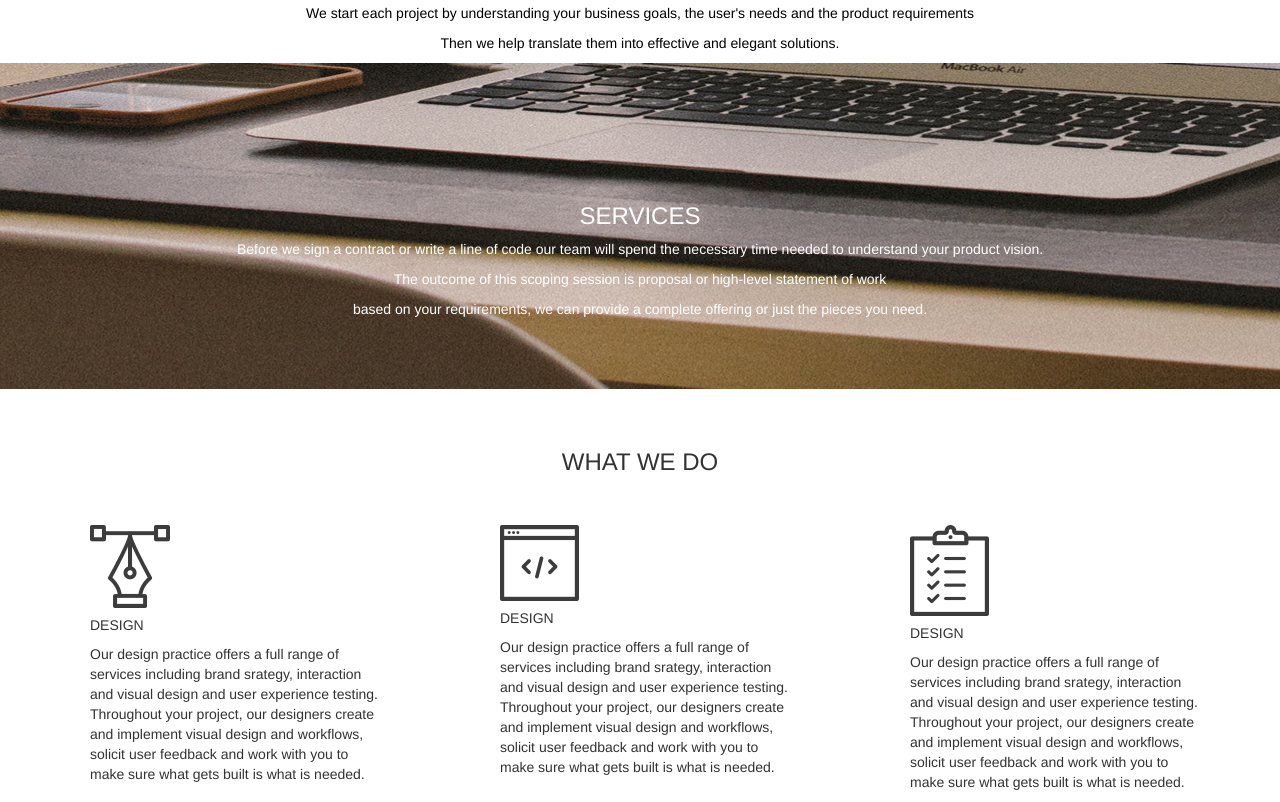
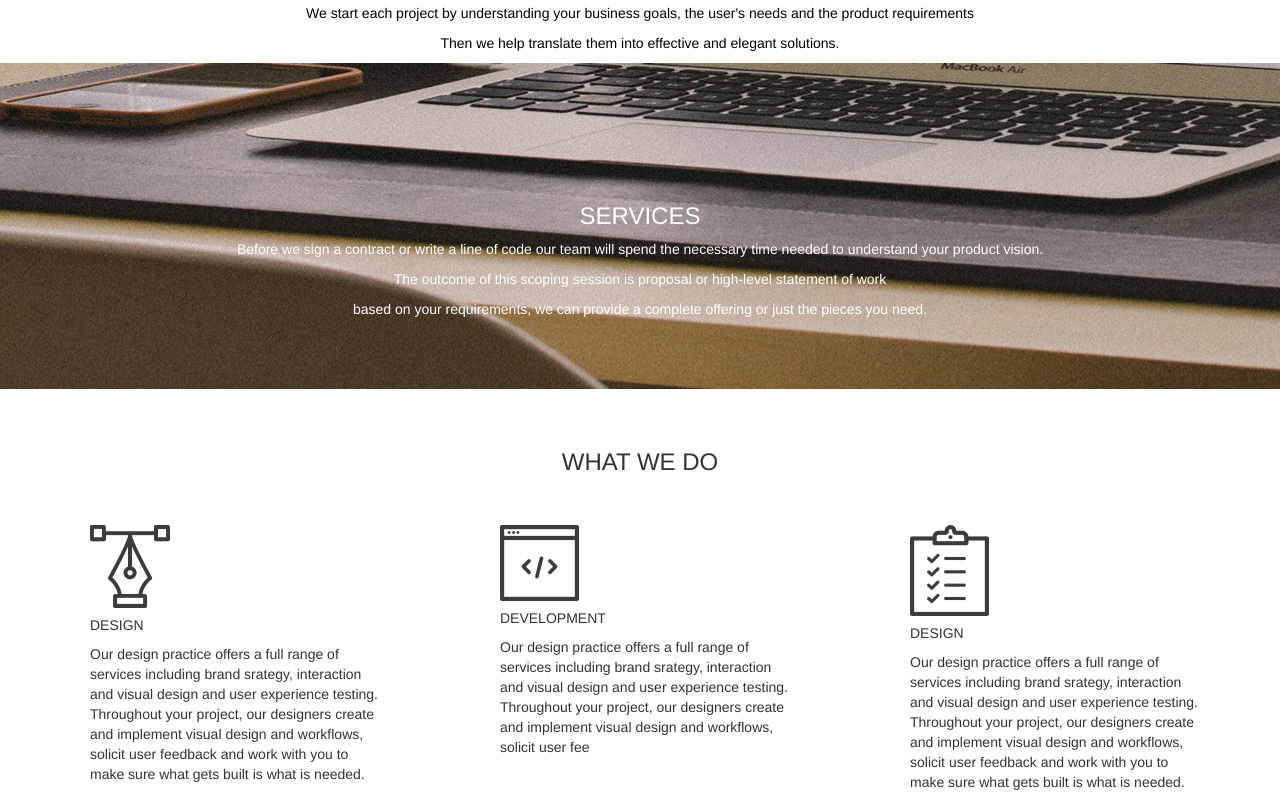
Before and after one commit to felix-nathan/Delanistudio, a plain HTML site: page index.html in a window 1280 px wide. Shown: the part 756-1558 px from the top of the page. Drawn offline with nearby package versions, Linux system fonts and the light colour scheme; a script that the page names is missing.

Commit message:
all changes

```diff
--- a/index.html
+++ b/index.html
@@ -52,8 +52,8 @@
         </div>
         <div class="col-sm-3">
             <img src="images/services_icons/dev_icon.png" alt="">
-            <h5>DESIGN</h5>
-            <P>Our design practice offers a full range of services including brand srategy, interaction and visual design and user experience testing. Throughout your project, our designers create and implement visual design and workflows, solicit user feedback and work with you to make sure what gets built is what is needed.</P>
+            <h5>DEVELOPMENT</h5>
+            <P>Our design practice offers a full range of services including brand srategy, interaction and visual design and user experience testing. Throughout your project, our designers create and implement visual design and workflows, solicit user fee</P>
         </div>
         <div class="col-sm-3">
             <img src="images/services_icons/product_icon.png" alt="">
```
